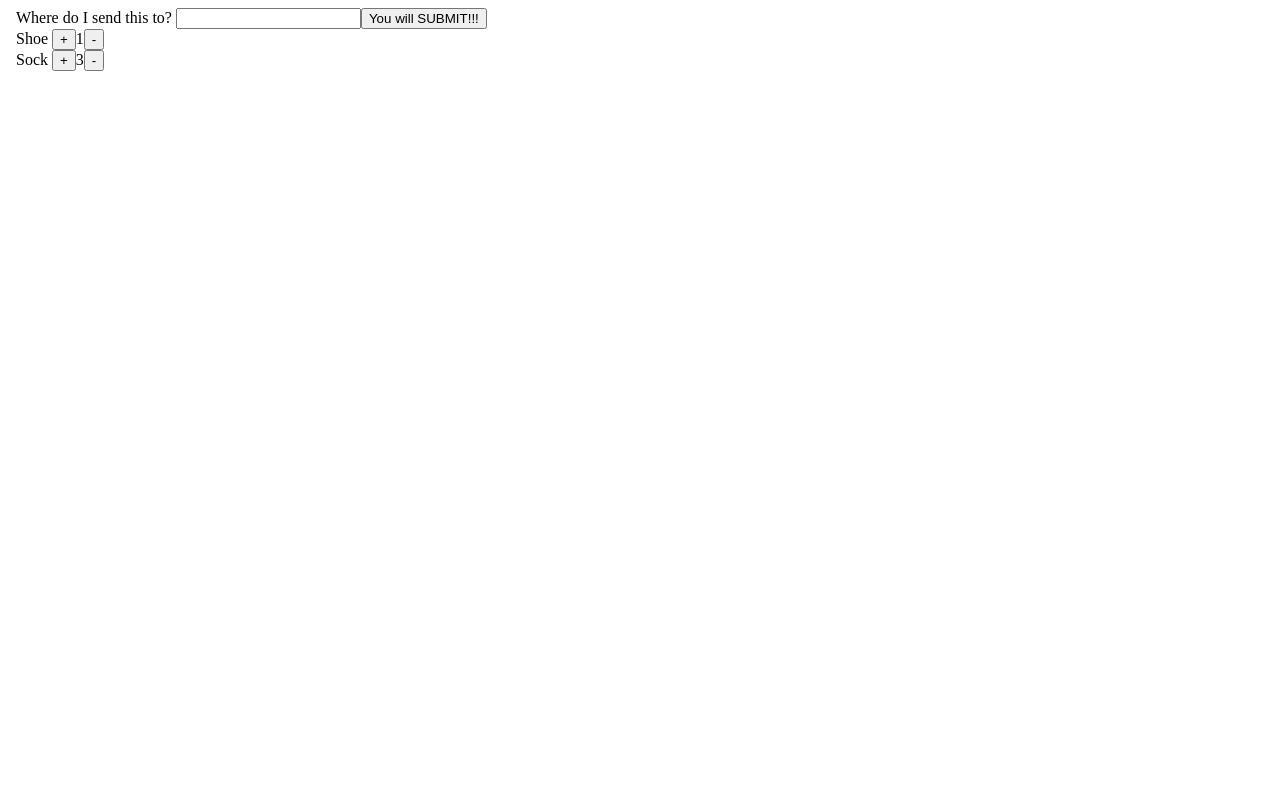
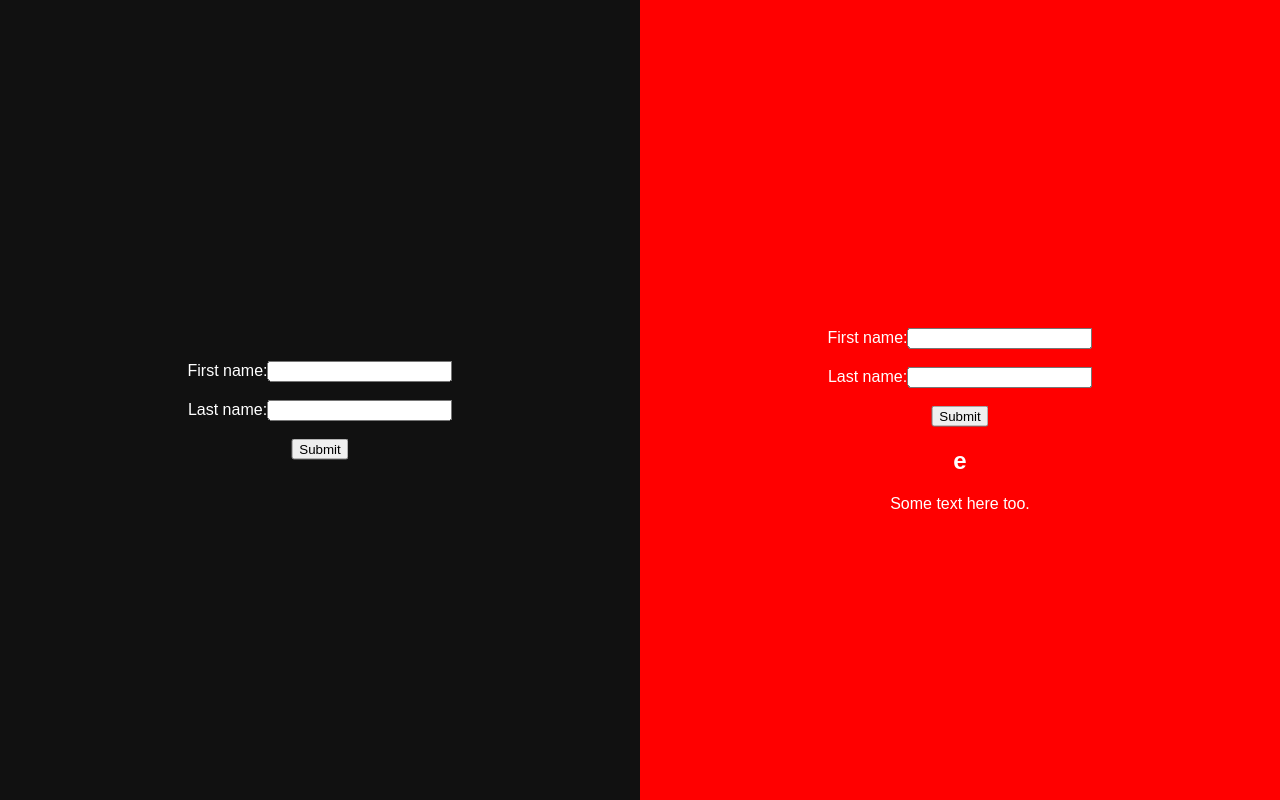
Before and after one commit to akasharavind1/Attendance-Portal-Comcast, an Angular app in the folder Angular-Project/: page / in a window 1280 px wide. Built offline with nearby package versions, Linux system fonts and the light colour scheme.

Commit message:
no message

```diff
--- a/Angular-Project/src/app/app.component.html
+++ b/Angular-Project/src/app/app.component.html
@@ -1,22 +1,76 @@
+<!DOCTYPE html>
 <html>
-  <body>
-    <form method="post" action="basket_backend">
-      Where do I send this to? <input type="text">
-      <input type="submit" value="You will SUBMIT!!!">
-    </form>
-    <form method="post" action="product_backend">
-      Shoe
-      <input type="button" value="+">
-      <span class="quantity">1</span>
-      <input type="button" value="-">
-    </form>
-    <form method="post" action="product_backend">
-      Sock
-      <input type="button" value="+">
-      <span class="quantity">3</span>
-      <input type="button" value="-">
-    </form>
-  </body>
+<head>
+<meta name="viewport" content="width=device-width, initial-scale=1">
+<style>
+body {
+  font-family: Arial;
+  color: white;
+}
+
+.split {
+  height: 100%;
+  width: 50%;
+  position: fixed;
+  z-index: 1;
+  top: 0;
+  overflow-x: hidden;
+  padding-top: 20px;
+}
+
+.left {
+  left: 0;
+  background-color: #111;
+}
+
+.right {
+  right: 0;
+  background-color: red;
+}
+
+.centered {
+  position: absolute;
+  top: 50%;
+  left: 50%;
+  transform: translate(-50%, -50%);
+  text-align: center;
+}
+
+.centered img {
+  width: 150px;
+  border-radius: 50%;
+}
+</style>
+</head>
+<body>
+
+<div class="split left">
+  <div class="centered">
+
+ <form action="">
+  <label for="fname">First name:</label>
+  <input type="text" id="fname" name="fname"><br><br>
+  <label for="lname">Last name:</label>
+  <input type="text" id="lname" name="lname"><br><br>
+  <input type="submit" value="Submit">
+</form>
+  </div>
+</div>
+
+<div class="split right">
+  <div class="centered">
+ <form action="">
+ <br><br>
+  <label for="fname">First name:</label>
+  <input type="text" id="fname" name="fname"><br><br>
+  <label for="lname">Last name:</label>
+  <input type="text" id="lname" name="lname"><br><br>
+  <input type="submit" value="Submit">
+</form>
+    <h2>e</h2>
+    <p>Some text here too.</p>
+  </div>
+</div>
+
+</body>
 </html>
-
-<router-outlet></router-outlet>
```
